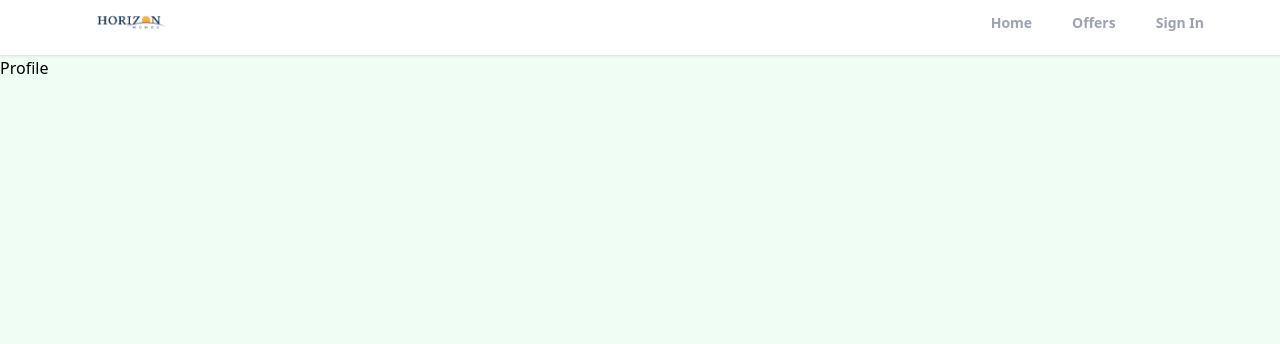
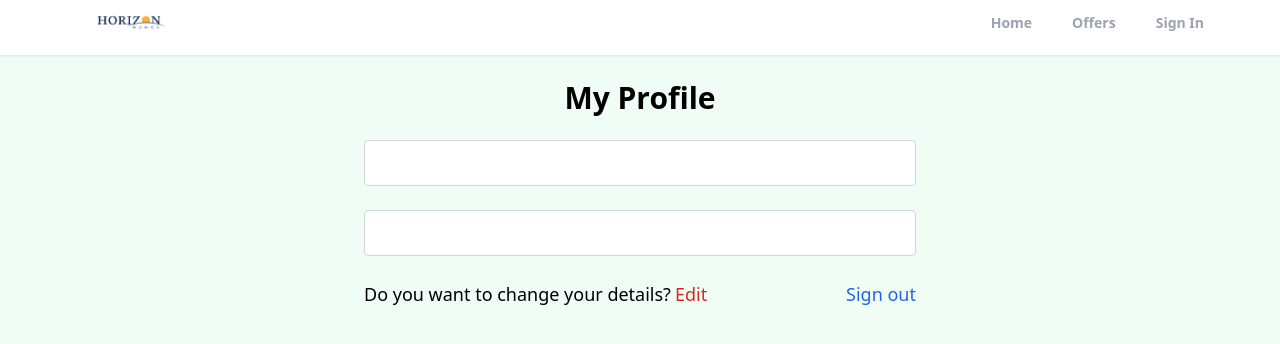
Before and after one commit to ionuts94/horizonhomes, a React (Create React App) app: page /profile in a window 1280 px wide. Shown: the top 344 px of the page. Built offline with nearby package versions, Linux system fonts and the light colour scheme; no server answers; sample sign-in values are in the browser's storage.

Commit message:
Created auth state listener

```diff
--- a/src/App.js
+++ b/src/App.js
@@ -1,7 +1,7 @@
 import { BrowserRouter as Router, Routes, Route } from "react-router-dom";
 import { Home, Profile, SignIn, SignUp, ForgotPassword, Offers } from "./pages";
+import { Header, PrivateRoute } from "./components";
 import { ToastContainer } from 'react-toastify';
-import { Header } from "./components";
 
 import 'react-toastify/dist/ReactToastify.css';
 
@@ -12,7 +12,11 @@ function App() {
       <Header />
       <Routes>
         <Route path="/" element={<Home />} />
-        <Route path="/profile" element={<Profile />} />
+
+        <Route path="/profile" element={<PrivateRoute />}>
+          <Route path="/profile" element={<Profile />} />
+        </Route>
+
         <Route path="/sign-in" element={<SignIn />} />
         <Route path="/sign-up" element={<SignUp />} />
         <Route path="/forgot-password" element={<ForgotPassword />} />
--- a/src/components/Form/Form.js
+++ b/src/components/Form/Form.jsx
@@ -81,7 +81,7 @@ export function Form({ children }) {
         if (React.isValidElement(child) && child.type === Form.Input) {
           const id = child.props.id || uuid();
           st[id] = {
-            value: ''
+            value: child.props.value
           };
           return React.cloneElement(child, {
             id: id
--- /dev/null
+++ b/src/components/PrivateRoute/PrivateRoute.jsx
@@ -0,0 +1,17 @@
+import React from 'react';
+import { Outlet, Navigate } from 'react-router-dom';
+import { useAuthState } from 'hooks';
+
+export function PrivateRoute() {
+  const { loggedIn, loadingAuth } = useAuthState();
+
+  if (loadingAuth) {
+    return <p>Loading...</p>
+  }
+
+  if (loggedIn) {
+    return <Outlet />
+  }
+
+  return <Navigate to='/sign-in' />
+}
--- a/src/components/index.js
+++ b/src/components/index.js
@@ -2,3 +2,4 @@ export { Header } from './Header/Header';
 export { FullWidthButton, SignInButton, SignUpButton, SignWithGoogleButton, ResetPasswordButton } from './Buttons/FullWidthButton';
 export { Form } from './Form/Form';
 export { Spinner } from './Spinner/Spinner';
+export { PrivateRoute } from './PrivateRoute/PrivateRoute';
--- a/src/hooks/index.js
+++ b/src/hooks/index.js
@@ -1,3 +1,5 @@
 export { useSignUp } from './useSignUp';
 export { useGoogleSignUp } from './useGoogleSignUp';
 export { useSignInWithEmailAndPassword } from './useSignInWithEmailAndPassword';
+export { useForgotPassword } from './useForgotPassword';
+export { useAuthState } from './useAuthState';
--- /dev/null
+++ b/src/hooks/useAuthState.js
@@ -0,0 +1,23 @@
+import { useEffect, useState } from 'react';
+import { getAuth, onAuthStateChanged } from 'firebase/auth';
+
+export function useAuthState() {
+  const [loggedIn, setLoggedIn] = useState(false);
+  const [loadingAuth, setLoadingAuth] = useState(true);
+  const [user, setUser] = useState();
+  const auth = getAuth();
+
+  useEffect(function authListener() {
+    const unsubscribeAuthListener = onAuthStateChanged(auth, (loggedUser) => {
+      if (loggedUser) {
+        setUser(loggedUser);
+        setLoggedIn(true);
+      }
+      setLoadingAuth(false);
+    });
+
+    return () => unsubscribeAuthListener();
+  }, [auth])
+
+  return { user, loggedIn, loadingAuth }
+}
--- a/src/hooks/useSignUp.js
+++ b/src/hooks/useSignUp.js
@@ -38,7 +38,9 @@ export function useSignUp() {
 
     setSignUpLoading(true);
     try {
-      const user = await createUserWithEmailAndPassword(auth, email.value, password.value);
+      const user = await createUserWithEmailAndPassword(
+        auth, email.value, password.value
+      );
       await updateProfile(auth.currentUser, {
         displayName: name.value
       });
@@ -47,7 +49,9 @@ export function useSignUp() {
         email: email.value,
         created: serverTimestamp()
       });
-      toast.success('Account registered successfully');
+      toast.success('Account registered successfully',
+        { pauseOnHover: false, autoClose: 1000 }
+      );
       navigate('/')
     } catch (err) {
       if (err) {
--- a/src/pages/ForgotPassword/ForgotPassword.jsx
+++ b/src/pages/ForgotPassword/ForgotPassword.jsx
@@ -1,9 +1,8 @@
 import React from 'react';
 import SignInImage from 'assets/sign-in.avif';
-import { FcGoogle } from 'react-icons/fc'
 import { Link } from 'react-router-dom';
-import { FullWidthButton, Form, ResetPasswordButton, SignWithGoogleButton } from 'components';
-import { useForgotPassword } from 'hooks/useForgotPassword';
+import { Form, ResetPasswordButton, SignWithGoogleButton } from 'components';
+import { useForgotPassword } from 'hooks';
 
 export function ForgotPassword() {
   const { forgotPassword, forgotPasswordLoading } = useForgotPassword();
--- a/src/pages/Profile/Profile.jsx
+++ b/src/pages/Profile/Profile.jsx
@@ -1,7 +1,47 @@
-import React from 'react'
+import React from 'react';
+import { Form } from 'components';
+import { useNavigate } from 'react-router-dom';
+import { auth } from 'firebaseConfig';
 
 export function Profile() {
+  const navigate = useNavigate();
+
+  function logOut() {
+    auth.signOut();
+    navigate('/');
+  }
+
   return (
-    <div>Profile</div>
+    <section className='max-w-6xl mx-auto'>
+      <h1 className='text-3xl text-center mt-6 font-bold'>My Profile</h1>
+      <div className='w-full md:w-[50%] mx-auto mt-6 px-3'>
+        <Form>
+          <Form.Input
+            type='text'
+            id='name'
+            value={''}
+          />
+          <Form.Input
+            type='email'
+            id='email'
+            value={''}
+          />
+          <div className='flex justify-between whitespace-nowrap text-sm sm:text-lg mb-6'>
+            <p className='flex items-center'>
+              Do you want to change your details?
+              <span className='text-red-600 hover:text-red-700 tramsition ease-in-out duration-200 ml-1 cursor-pointer'>
+                Edit
+              </span>
+            </p>
+            <p className='text-blue-600 hover:text-blue-800 transition duration-200 ease-in-out cursor-pointer'
+              onClick={logOut}
+            >
+              Sign out
+            </p>
+          </div>
+
+        </Form>
+      </div>
+    </section>
   )
 }
```
Also changed, not shown: src/components/Buttons/FullWidthButton.jsx (renamed from src/components/Buttons/FullWidthButton.js), src/components/Spinner/Spinner.jsx (renamed from src/components/Spinner/Spinner.js).
